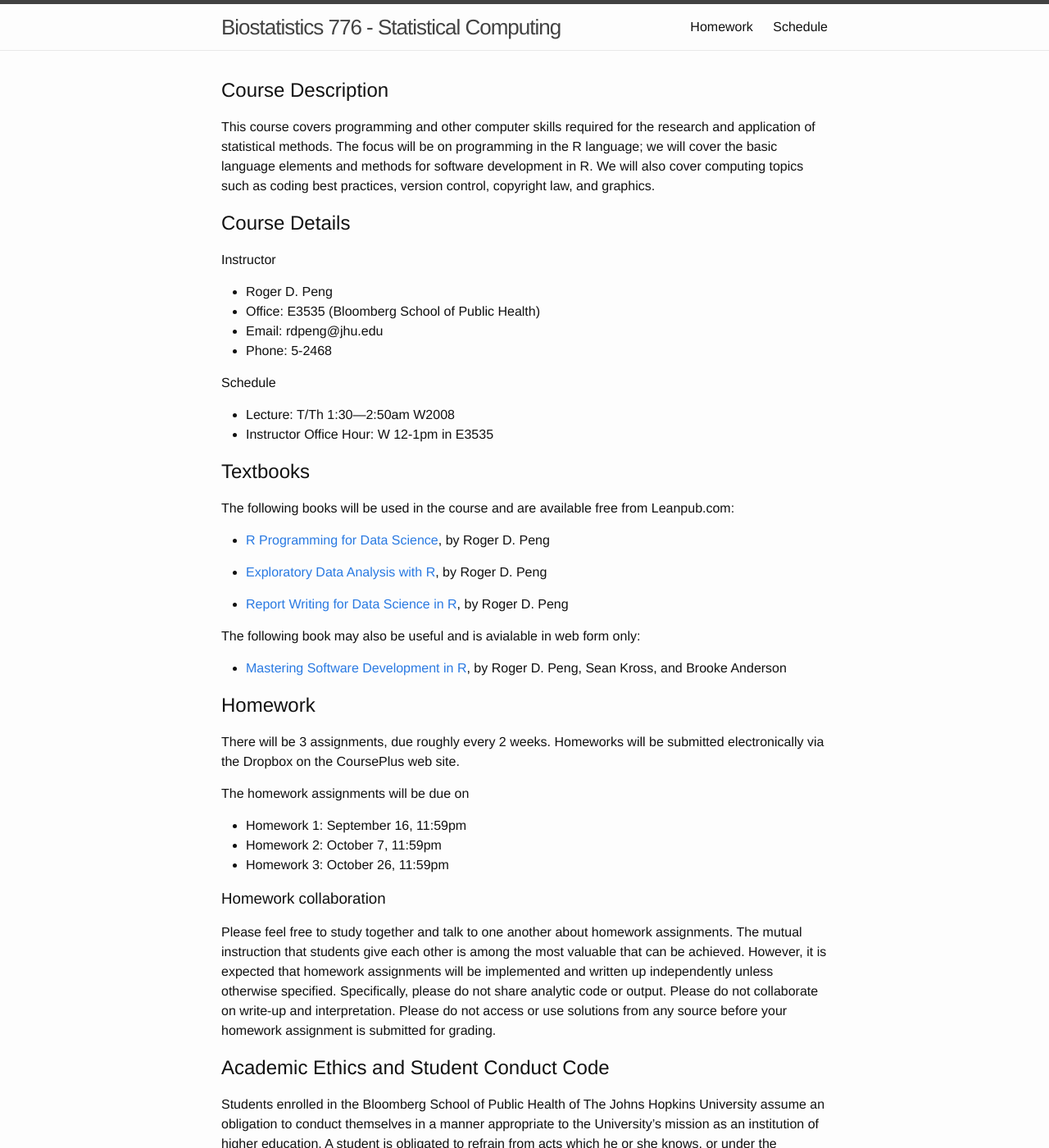
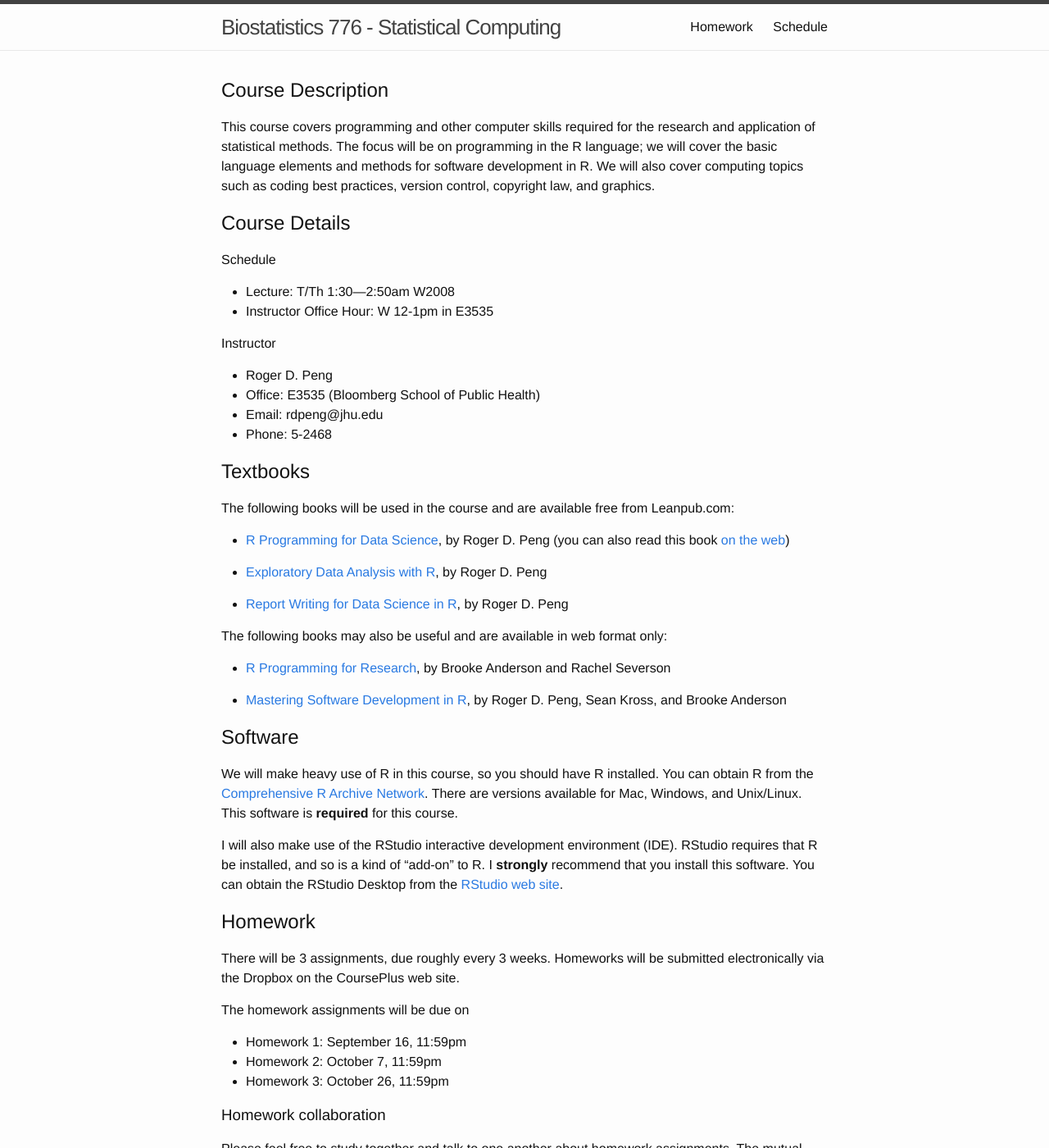
Before and after one commit to Max201510/Biostat776, a Jekyll site: the page built from index.md, in a window 1280 px wide and 1400 px high. Shown: the whole window at 82% size. Built offline with Jekyll 4.4.1, drawn with Linux system fonts in a browser that asks for light colours.

Commit message:
Add software

```diff
--- a/index.md
+++ b/index.md
@@ -13,6 +13,11 @@ This course covers programming and other computer skills required
 
 ## Course Details
 
+Schedule
+
+* Lecture: T/Th 1:30—2:50am W2008
+* Instructor Office Hour: W 12-1pm in E3535
+
 Instructor
 
 * Roger D. Peng
@@ -20,18 +25,13 @@ Instructor
 * Email: rdpeng@jhu.edu
 * Phone: 5-2468
 
-Schedule
-
-* Lecture: T/Th 1:30—2:50am W2008
-* Instructor Office Hour: W 12-1pm in E3535
-
 ## Textbooks
 
 The following books will be used in the course and are available free
 from Leanpub.com:
 
 * [R Programming for Data Science](https://leanpub.com/rprogramming),
-  by Roger D. Peng
+  by Roger D. Peng (you can also read this book [on the web](https://bookdown.org/rdpeng/rprogdatascience/))
 
 * [Exploratory Data Analysis with R](https://leanpub.com/exdata), by
   Roger D. Peng
@@ -39,16 +39,23 @@ from Leanpub.com:
 * [Report Writing for Data Science in
   R](https://leanpub.com/reportwriting), by Roger D. Peng
 
-The following book may also be useful and is avialable in web form only:
+The following books may also be useful and are available in web format only:
+
+* [R Programming for Research](https://geanders.github.io/RProgrammingForResearch/), by Brooke Anderson and Rachel Severson
 
 * [Mastering Software Development in
   R](http://rdpeng.github.io/RProgDA), by Roger D. Peng, Sean Kross,
   and Brooke Anderson
 
+## Software
+
+We will make heavy use of R in this course, so you should have R installed. You can obtain R from the [Comprehensive R Archive Network](https://cran.rstudio.com). There are versions available for Mac, Windows, and Unix/Linux. This software is **required** for this course.
+
+I will also make use of the RStudio interactive development environment (IDE). RStudio requires that R be installed, and so is a kind of "add-on" to R. I **strongly** recommend that you install this software. You can obtain the RStudio Desktop from the [RStudio web site](https://www.rstudio.com/products/rstudio/download3/).
 
 ## Homework
 
-There will be 3 assignments, due roughly every 2 weeks. Homeworks will be
+There will be 3 assignments, due roughly every 3 weeks. Homeworks will be
 submitted electronically via the Dropbox on the CoursePlus web site.
 
 The homework assignments will be due on
```
